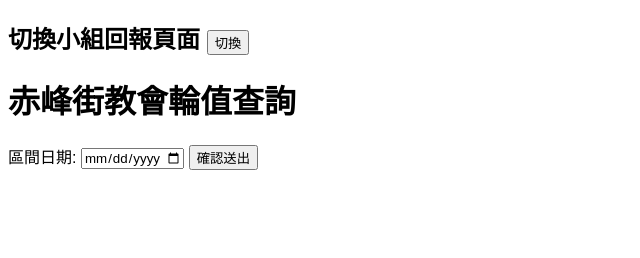
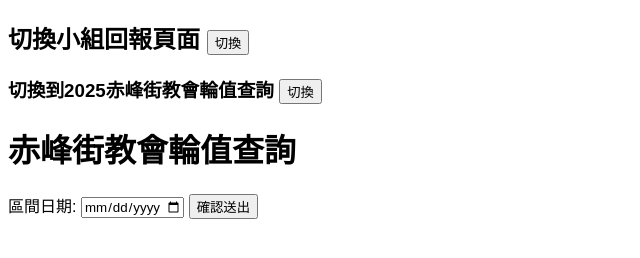
Before and after one commit to frank123Wang/Chifengchunch, a plain HTML site: page church/rotation.html in a window 1280 px wide. Shown: the whole page, without its empty margins (0-640 px from the left). Drawn offline with Linux system fonts and the light colour scheme.

Commit message:
Update rotation.html

```diff
--- a/church/rotation.html
+++ b/church/rotation.html
@@ -12,6 +12,7 @@
   </head>
   <body>
   <h2>切換小組回報頁面 <a href="123.html"><button>切換</button> </a> </h2>
+  <h3>切換到2025赤峰街教會輪值查詢 <a href="calander.html"><button>切換</button> </a> </h2>
   <h1>赤峰街教會輪值查詢</h1>
   <form action="https://script.google.com/macros/s/AKfycby12YNLJ-eZH5jNX-fH06zG-sbK9lq3rf41ltz1pXIRlNPr4LaVvhlBBp_9wbGiWvIc/exec" method="get">
      <label>
```
